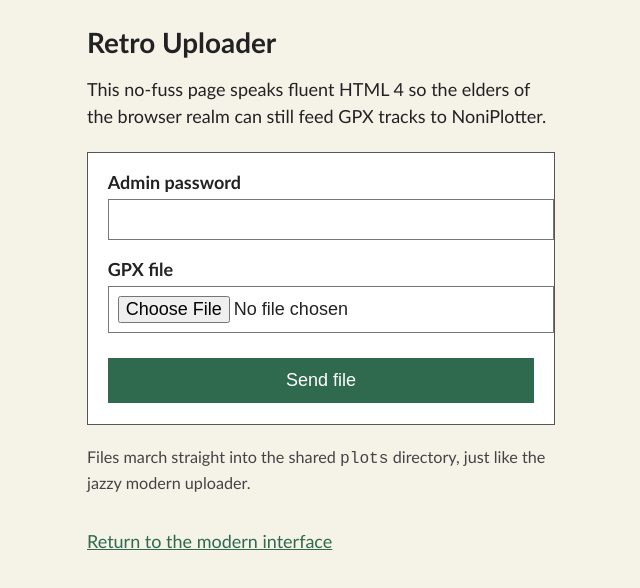
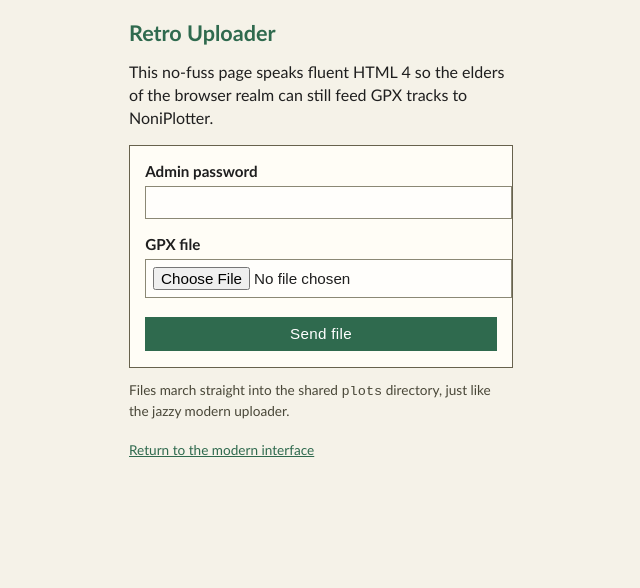
Before and after one commit to legop3/NoniPlotter, a website: page public/retro-upload.html in a window 1280 px wide. Shown: the whole page, without its empty margins (319-959 px from the left). Drawn offline with Linux system fonts and the light colour scheme.

Commit message:
Refine retro upload styling

```diff
--- a/public/retro-upload.html
+++ b/public/retro-upload.html
@@ -9,42 +9,45 @@
     body {
       margin: 0;
       padding: 0;
-      color: #222;
+      color: #1f1f1f;
       font-family: "Trebuchet MS", Arial, sans-serif;
-      font-size: 18px;
+      font-size: 16px;
+      line-height: 1.45;
     }
     .wrap {
-      max-width: 26em;
+      max-width: 24em;
       margin: 0 auto;
-      padding: 1.4em 1.2em 2em;
+      padding: 1.1em 1.1em 1.6em;
     }
-    h1 { font-size: 1.55em; margin: 0 0 0.6em 0; }
-    p { line-height: 1.5; margin: 0.6em 0; }
+    h1 { font-size: 1.35em; margin: 0 0 0.5em 0; color: #2f6a4e; }
+    p { margin: 0.55em 0; }
     form {
-      border: 1px solid #555;
-      background: #fff;
-      padding: 1em 1.1em 1.2em;
-      margin-top: 1.2em;
+      border: 1px solid #67624d;
+      background: #fffdf6;
+      padding: 0.85em 0.95em 1em;
+      margin-top: 1em;
     }
-    label { display: block; margin-bottom: 1em; }
-    .label-text { display: block; margin-bottom: 0.35em; font-weight: bold; }
+    label { display: block; margin-bottom: 0.85em; }
+    .label-text { display: block; margin-bottom: 0.3em; font-weight: bold; font-size: 0.95em; }
     input[type="file"], input[type="password"] {
       width: 100%;
-      font-size: 1em;
-      padding: 0.5em;
-      border: 1px solid #777;
+      font-size: 0.95em;
+      padding: 0.45em;
+      border: 1px solid #8b8875;
+      background: #fffefb;
     }
     input[type="submit"] {
       width: 100%;
-      margin-top: 0.4em;
-      padding: 0.65em;
-      font-size: 1em;
+      margin-top: 0.35em;
+      padding: 0.55em;
+      font-size: 0.95em;
       background: #2f6a4e;
       color: #fff;
       border: 0;
+      letter-spacing: 0.02em;
     }
-    .note { font-size: 0.9em; color: #444; margin-top: 1.2em; }
-    .back-link { margin-top: 1.8em; }
+    .note { font-size: 0.85em; color: #494738; margin-top: 1em; }
+    .back-link { margin-top: 1.4em; font-size: 0.85em; }
     .back-link a { color: #2f6a4e; }
   </style>
 </head>
```
Also changed, not shown: server.js (+19 -13 lines).
